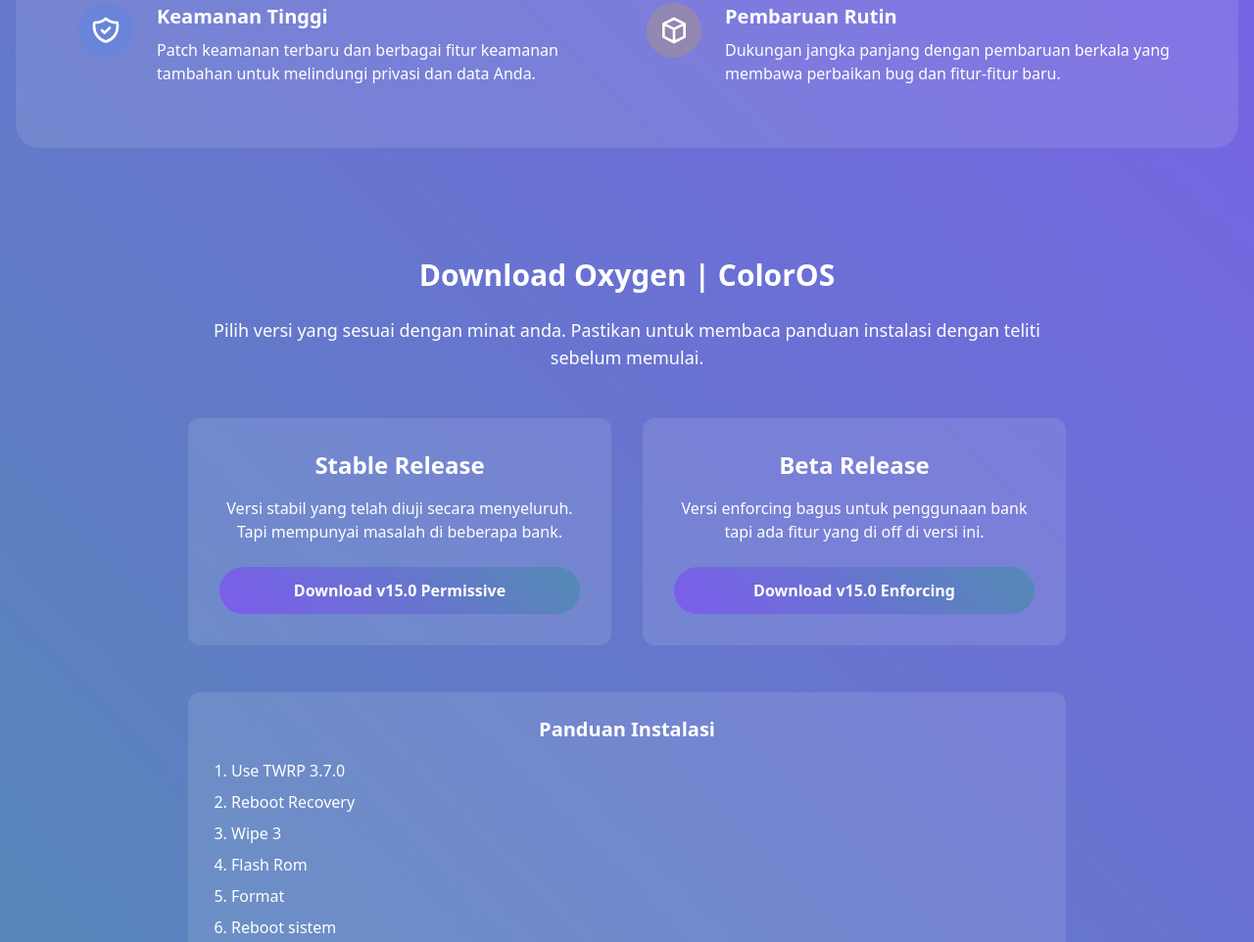
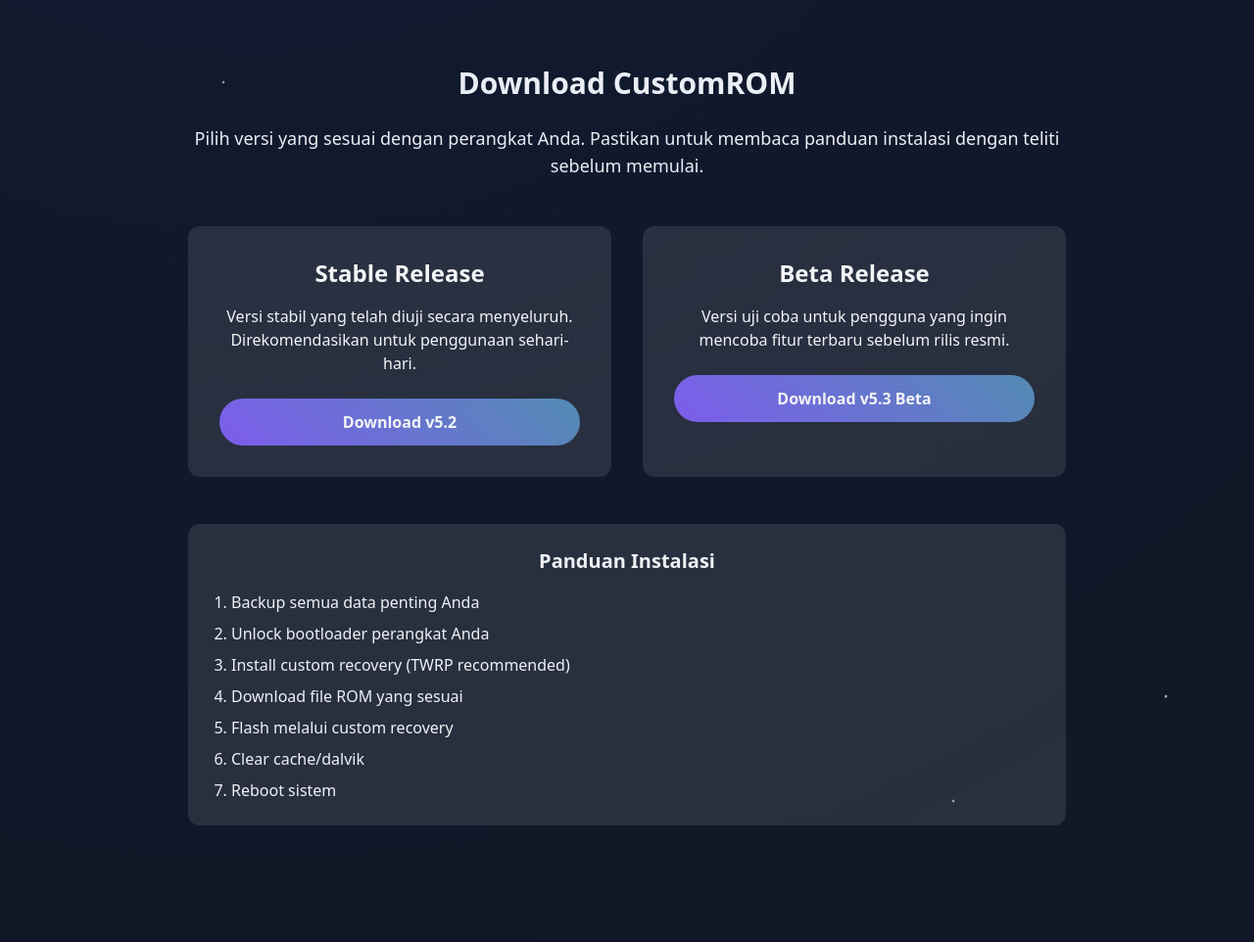
Before and after one commit to rinnsakaguchi/Erika-Port, a plain HTML site: page index.html in a window 1280 px wide. Shown: the part 1535-2497 px from the top of the page at 98% size. Drawn offline with nearby package versions, Linux system fonts and the light colour scheme.

Commit message:
Update index.html

```diff
--- a/index.html
+++ b/index.html
@@ -16,15 +16,44 @@
         }
 
         .aurora-bg {
-            background: linear-gradient(
-                45deg,
-                #7f5af0,
-                #2cb67d,
-                #7f5af0,
-                #2cb67d
+            background-color: #111827;
+            position: relative;
+            overflow: hidden;
+        }
+
+        .aurora-bg::before {
+            content: '';
+            position: absolute;
+            width: 100%;
+            height: 100%;
+            background: radial-gradient(circle at 20% 30%,
+                rgba(29, 78, 216, 0.15) 0%,
+                transparent 70%
             );
-            background-size: 400% 400%;
-            animation: aurora 15s ease infinite;
+            opacity: 0.3;
+            animation: pulse 8s ease-in-out infinite;
+        }
+
+        .aurora-bg::after {
+            content: '';
+            position: absolute;
+            width: 100%;
+            height: 100%;
+            background: radial-gradient(circle at 80% 70%,
+                rgba(124, 58, 237, 0.15) 0%,
+                transparent 70%
+            );
+            opacity: 0.3;
+            animation: pulse 12s ease-in-out infinite reverse;
+        }
+
+        @keyframes pulse {
+            0%, 100% {
+                opacity: 0.3;
+            }
+            50% {
+                opacity: 0.5;
+            }
         }
 
         .card-hover {
@@ -49,6 +78,24 @@
             box-shadow: 0 10px 15px -3px rgba(0, 0, 0, 0.1);
         }
 
+        .star {
+            position: absolute;
+            background: white;
+            border-radius: 50%;
+            animation: twinkle 4s ease infinite;
+        }
+
+        @keyframes twinkle {
+            0%, 100% {
+                opacity: 0.2;
+                transform: scale(0.8);
+            }
+            50% {
+                opacity: 0.8;
+                transform: scale(1.2);
+            }
+        }
+
         .feature-card {
             background: rgba(255, 255, 255, 0.1);
             backdrop-filter: blur(10px);
@@ -56,7 +103,7 @@
         }
     </style>
 </head>
-<body class="aurora-bg min-h-screen text-white font-sans">
+<body class="aurora-bg min-h-screen text-gray-100 font-sans">
     <header class="container mx-auto px-4 py-8">
         <nav class="flex justify-between items-center">
             <div class="text-2xl font-bold">Erika Ports</div>
@@ -77,21 +124,21 @@
         <!-- Hero Section -->
         <section class="flex flex-col md:flex-row items-center justify-between py-12">
             <div class="md:w-1/2 mb-8 md:mb-0">
-                <h1 class="text-4xl md:text-6xl font-bold mb-4 leading-tight">Ports OEM Stsble</h1>
+                <h1 class="text-4xl md:text-6xl font-bold mb-4 leading-tight">Kustom ROM Android Terbaik</h1>
                 <p class="text-xl mb-8">Pengalaman Android yang lebih cepat, lebih halus, dan lebih banyak fitur.</p>
                 <a href="#download" class="btn-download inline-block px-8 py-3 rounded-full font-bold">Download Sekarang</a>
             </div>
             <div class="md:w-1/2">
-                <img src="https://storage.googleapis.com/workspace-0f70711f-8b4e-4d94-86f1-2a93ccde5887/image/d1046f4e-5a24-4dbb-90d2-5e358455c1f8.png" alt="Erika Ports showcase custom OS" class="w-full rounded-xl shadow-xl" />
+                <img src="/src/hero-image.jpg" alt="Erika Ports showcase custom OS" class="w-full rounded-xl shadow-xl" />
             </div>
         </section>
 
         <!-- About Section -->
         <section id="about" class="py-16">
             <div class="max-w-4xl mx-auto text-center">
-                <h2 class="text-3xl font-bold mb-6">Tentang Kami</h2>
+                <h2 class="text-3xl font-bold mb-6">Tentang ROM Kami</h2>
                 <p class="text-lg mb-8">
-                    Erika Ports adalah komunitas ports OEM yang dikembangkan oleh beberapa developer untuk memberikan pengalaman terbaik bagi pengguna. Dibangun dengan fokus pada performa tinggi, stabilitas, dan fitur-fitur yang stabil.
+                    CustomROM adalah sistem operasi berbasis Android yang dikembangkan oleh komunitas untuk memberikan pengalaman terbaik bagi pengguna. Dibangun dengan fokus pada performa tinggi, stabilitas, dan fitur-fitur kustomisasi yang lengkap.
                 </p>
                 <div class="grid grid-cols-1 md:grid-cols-3 gap-8 mt-12">
                     <div class="feature-card p-6 rounded-xl card-hover">
@@ -101,8 +148,8 @@
                     </div>
                     <div class="feature-card p-6 rounded-xl card-hover">
                         <div class="text-4xl mb-4">🛠️</div>
-                        <h3 class="text-xl font-bold mb-2">Ports Yang Stabil</h3>
-                        <p>Kami semaksinal mungkin untuk mengurangi bug di port kami.</p>
+                        <h3 class="text-xl font-bold mb-2">Kustomisasi Lengkap</h3>
+                        <p>Ratusan opsi personalisasi untuk membuat perangkat Anda unik.</p>
                     </div>
                     <div class="feature-card p-6 rounded-xl card-hover">
                         <div class="text-4xl mb-4">🔋</div>
@@ -177,30 +224,31 @@
         <!-- Download Section -->
         <section id="download" class="py-16">
             <div class="max-w-4xl mx-auto text-center">
-                <h2 class="text-3xl font-bold mb-6">Download Oxygen | ColorOS</h2>
+                <h2 class="text-3xl font-bold mb-6">Download CustomROM</h2>
                 <p class="text-lg mb-12">
-                    Pilih versi yang sesuai dengan minat anda. Pastikan untuk membaca panduan instalasi dengan teliti sebelum memulai.
+                    Pilih versi yang sesuai dengan perangkat Anda. Pastikan untuk membaca panduan instalasi dengan teliti sebelum memulai.
                 </p>
                 <div class="grid grid-cols-1 md:grid-cols-2 gap-8">
                     <div class="bg-white bg-opacity-10 rounded-xl p-8 card-hover">
                         <h3 class="text-2xl font-bold mb-4">Stable Release</h3>
-                        <p class="mb-6">Versi stabil yang telah diuji secara menyeluruh. Tapi mempunyai masalah di beberapa bank.</p>
-                        <button class="btn-download px-6 py-3 rounded-full font-bold w-full">Download v15.0 Permissive</button>
+                        <p class="mb-6">Versi stabil yang telah diuji secara menyeluruh. Direkomendasikan untuk penggunaan sehari-hari.</p>
+                        <button class="btn-download px-6 py-3 rounded-full font-bold w-full">Download v5.2</button>
                     </div>
                     <div class="bg-white bg-opacity-10 rounded-xl p-8 card-hover">
                         <h3 class="text-2xl font-bold mb-4">Beta Release</h3>
-                        <p class="mb-6">Versi enforcing bagus untuk penggunaan bank tapi ada fitur yang di off di versi ini.</p>
-                        <button class="btn-download px-6 py-3 rounded-full font-bold w-full">Download v15.0 Enforcing</button>
+                        <p class="mb-6">Versi uji coba untuk pengguna yang ingin mencoba fitur terbaru sebelum rilis resmi.</p>
+                        <button class="btn-download px-6 py-3 rounded-full font-bold w-full">Download v5.3 Beta</button>
                     </div>
                 </div>
                 <div class="mt-12 bg-white bg-opacity-10 rounded-xl p-6">
                     <h3 class="text-xl font-bold mb-4">Panduan Instalasi</h3>
                     <ol class="text-left list-decimal pl-5 space-y-2">
-                        <li>Use TWRP 3.7.0</li>
-                        <li>Reboot Recovery</li>
-                        <li>Wipe 3</li>
-                        <li>Flash Rom</li>
-                        <li>Format</li>
+                        <li>Backup semua data penting Anda</li>
+                        <li>Unlock bootloader perangkat Anda</li>
+                        <li>Install custom recovery (TWRP recommended)</li>
+                        <li>Download file ROM yang sesuai</li>
+                        <li>Flash melalui custom recovery</li>
+                        <li>Clear cache/dalvik</li>
                         <li>Reboot sistem</li>
                     </ol>
                 </div>
@@ -217,7 +265,6 @@
                             <li>@Dadobye</li>
                             <li>@krul_tempest</li>
                             <li>@Boydeath007</li>
-                            <li>@craftersproject</li>
                             <li>@craftersproject</li>
                             <li>@OnFire_Nasir</li>
                             <li>@partisi</li>
@@ -266,12 +313,39 @@
                 </div>
             </div>
             <div class="border-t border-white border-opacity-20 mt-8 pt-8 text-center">
-                <p>© 2025 Erika-Ports. All rights reserved.</p>
+                <p>© 2023 Erika Ports. All rights reserved.</p>
             </div>
         </div>
     </footer>
 
     <script>
+        // Create twinkling stars
+        function createStars() {
+            const body = document.body;
+            const count = 20;
+
+            for (let i = 0; i < count; i++) {
+                const star = document.createElement('div');
+                star.className = 'star';
+
+                // Randomize properties
+                const size = Math.random() * 2 + 1;
+                const posX = Math.random() * 100;
+                const posY = Math.random() * 100;
+                const delay = Math.random() * 5;
+
+                star.style.width = `${size}px`;
+                star.style.height = `${size}px`;
+                star.style.left = `${posX}%`;
+                star.style.top = `${posY}%`;
+                star.style.animationDelay = `${delay}s`;
+
+                body.appendChild(star);
+            }
+        }
+
+        document.addEventListener('DOMContentLoaded', createStars);
+
         // Smooth scroll for anchor links
         document.querySelectorAll('a[href^="#"]').forEach(anchor => {
             anchor.addEventListener('click', function (e) {
```
